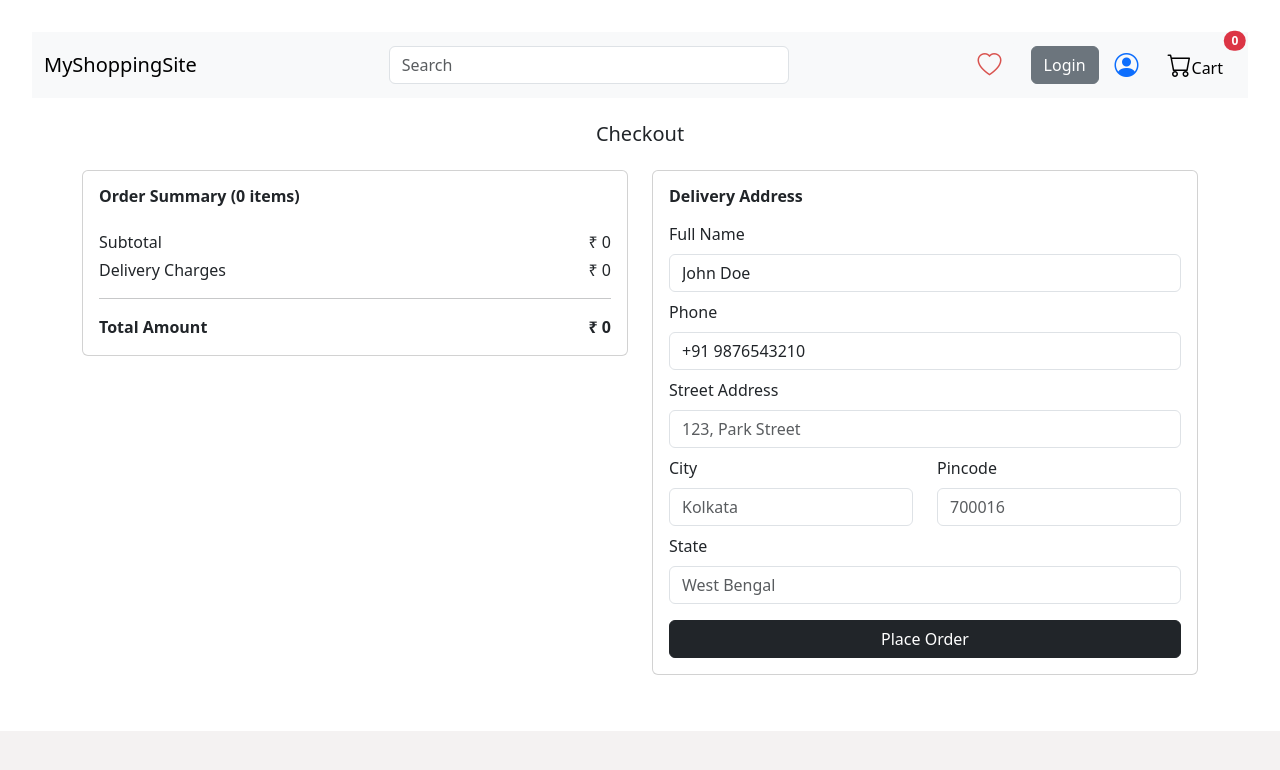
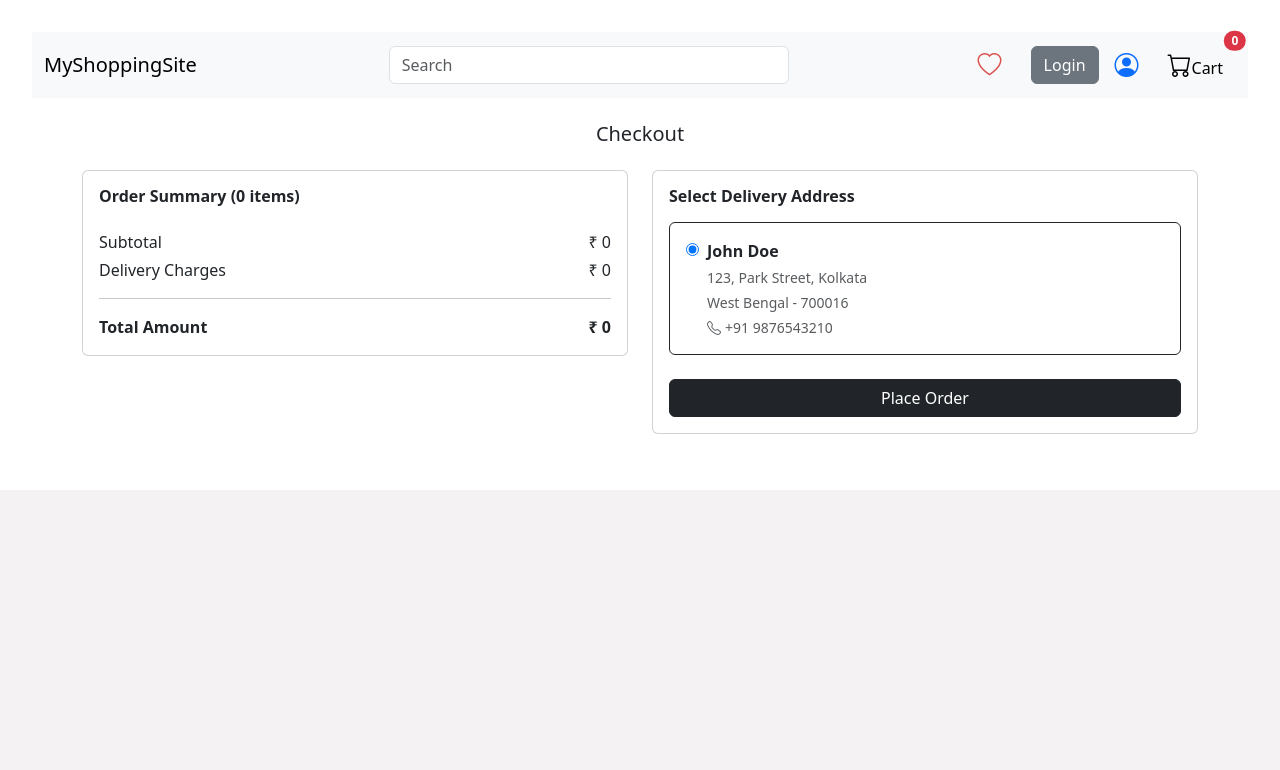
Before and after one commit to rishav-ghosh-98/Retail-App-Frontend, a React (Vite) app: page /checkout in a window 1280 px wide. Shown: the top 770 px of the page. Built offline with nearby package versions, Linux system fonts and the light colour scheme.

Commit message:
Added address edit and delete option and synced the address in checkout

```diff
--- /dev/null
+++ b/src/context/AddressContext.jsx
@@ -0,0 +1,53 @@
+import { useState } from "react";
+import { AddressContext } from "../hooks/useAddress";
+
+export const AddressProvider = ({ children }) => {
+  const [addresses, setAddresses] = useState([
+    {
+      id: 1,
+      name: "John Doe",
+      phone: "+91 9876543210",
+      street: "123, Park Street",
+      city: "Kolkata",
+      state: "West Bengal",
+      pincode: "700016",
+    },
+  ]);
+
+  const [selectedId, setSelectedId] = useState(addresses[0]?.id ?? null);
+
+  const addAddress = (address) => {
+    setAddresses((prev) => [...prev, { ...address, id: Date.now() }]);
+  };
+
+  const updateAddress = (id, updatedAddress) => {
+    setAddresses((prev) =>
+      prev.map((a) => (a.id === id ? { ...a, ...updatedAddress } : a))
+    );
+  };
+
+  const deleteAddress = (id) => {
+    setAddresses((prev) => prev.filter((a) => a.id !== id));
+    if (selectedId === id) setSelectedId(null);
+  };
+
+  const selectAddress = (id) => setSelectedId(id);
+
+  const selectedAddress = addresses.find((a) => a.id === selectedId) || null;
+
+  return (
+    <AddressContext.Provider
+      value={{
+        addresses,
+        selectedId,
+        selectedAddress,
+        addAddress,
+        updateAddress,
+        deleteAddress,
+        selectAddress,
+      }}
+    >
+      {children}
+    </AddressContext.Provider>
+  );
+};
--- /dev/null
+++ b/src/hooks/useAddress.js
@@ -0,0 +1,5 @@
+import { useContext, createContext } from "react";
+
+export const AddressContext = createContext();
+
+export const useAddress = () => useContext(AddressContext);
--- /dev/null
+++ b/src/pages/Address.jsx
@@ -0,0 +1,245 @@
+import { useState } from "react";
+import Header from "../components/Header";
+import { useAddress } from "../hooks/useAddress";
+
+const Address = () => {
+  const {
+    addresses,
+    selectedId,
+    addAddress,
+    updateAddress,
+    deleteAddress,
+    selectAddress,
+  } = useAddress();
+
+  const [showForm, setShowForm] = useState(false);
+  const [editId, setEditId] = useState(null);
+
+  const [form, setForm] = useState({
+    name: "",
+    phone: "",
+    street: "",
+    city: "",
+    state: "",
+    pincode: "",
+  });
+
+  const handleChange = (e) => {
+    setForm({ ...form, [e.target.name]: e.target.value });
+  };
+
+  const resetForm = () => {
+    setForm({
+      name: "",
+      phone: "",
+      street: "",
+      city: "",
+      state: "",
+      pincode: "",
+    });
+  };
+
+ const handleAdd = () => {
+  if (
+    !form.name ||
+    !form.street ||
+    !form.city ||
+    !form.pincode ||
+    !form.state
+  )
+    return;
+
+  if (editId !== null) {
+    updateAddress(editId, form);
+    setEditId(null);
+  } else {
+    addAddress(form);
+  }
+
+  resetForm();
+  setShowForm(false);
+};
+
+  const handleEdit = (address) => {
+    setForm(address);
+    setEditId(address.id);
+    setShowForm(true);
+  };
+
+  return (
+    <>
+      <Header />
+
+      <div className="container mt-4" style={{ maxWidth: "650px" }}>
+        <div className="d-flex justify-content-between align-items-center mb-4">
+          <h5 className="mb-0">My Addresses</h5>
+
+          <button
+            className="btn btn-dark btn-sm"
+            onClick={() => {
+              setShowForm(!showForm);
+              setEditId(null);
+              resetForm();
+            }}
+          >
+            <i className="bi bi-plus-circle me-2"></i>
+            Add New Address
+          </button>
+        </div>
+
+        {/* Add/Edit Form */}
+        {showForm && (
+          <div className="card p-3 mb-4">
+            <h6 className="fw-bold mb-3">
+              {editId ? "Edit Address" : "Add New Address"}
+            </h6>
+
+            <div className="mb-2">
+              <label className="form-label">Full Name</label>
+              <input
+                className="form-control"
+                name="name"
+                value={form.name}
+                onChange={handleChange}
+                placeholder="John Doe"
+              />
+            </div>
+
+            <div className="mb-2">
+              <label className="form-label">Phone</label>
+              <input
+                className="form-control"
+                name="phone"
+                value={form.phone}
+                onChange={handleChange}
+                placeholder="+91 9876543210"
+              />
+            </div>
+
+            <div className="mb-2">
+              <label className="form-label">Street Address</label>
+              <input
+                className="form-control"
+                name="street"
+                value={form.street}
+                onChange={handleChange}
+                placeholder="123, Park Street"
+              />
+            </div>
+
+            <div className="row mb-2">
+              <div className="col-6">
+                <label className="form-label">City</label>
+                <input
+                  className="form-control"
+                  name="city"
+                  value={form.city}
+                  onChange={handleChange}
+                  placeholder="Kolkata"
+                />
+              </div>
+
+              <div className="col-6">
+                <label className="form-label">Pincode</label>
+                <input
+                  className="form-control"
+                  name="pincode"
+                  value={form.pincode}
+                  onChange={handleChange}
+                  placeholder="700016"
+                />
+              </div>
+            </div>
+
+            <div className="mb-3">
+              <label className="form-label">State</label>
+              <input
+                className="form-control"
+                name="state"
+                value={form.state}
+                onChange={handleChange}
+                placeholder="West Bengal"
+              />
+            </div>
+
+            <div className="d-flex gap-2">
+              <button className="btn btn-dark w-100" onClick={handleAdd}>
+                {editId ? "Update Address" : "Save Address"}
+              </button>
+
+              <button
+                className="btn btn-outline-secondary w-100"
+                onClick={() => setShowForm(false)}
+              >
+                Cancel
+              </button>
+            </div>
+          </div>
+        )}
+
+        {/* Address List */}
+        {addresses.length === 0 && (
+          <p className="text-muted text-center">
+            No addresses saved yet.
+          </p>
+        )}
+
+        {addresses.map((address) => (
+          <div
+            key={address.id}
+            className={`card p-3 mb-3 ${
+              selectedId === address.id ? "border-dark" : ""
+            }`}
+          >
+            <div className="d-flex justify-content-between align-items-start">
+              <div className="d-flex gap-2 align-items-start">
+                <input
+                  type="radio"
+                  name="selectedAddress"
+                  checked={selectedId === address.id}
+                  onChange={() => selectAddress(address.id)}
+                  className="mt-1"
+                />
+
+                <div>
+                  <p className="mb-1 fw-bold">{address.name}</p>
+
+                  <p className="mb-1 text-muted small">
+                    {address.street}, {address.city}
+                  </p>
+
+                  <p className="mb-1 text-muted small">
+                    {address.state} - {address.pincode}
+                  </p>
+
+                  <p className="mb-0 text-muted small">
+                    <i className="bi bi-telephone me-1"></i>
+                    {address.phone}
+                  </p>
+                </div>
+              </div>
+
+              <div className="d-flex gap-2">
+                <button
+                  className="btn btn-outline-secondary btn-sm"
+                  onClick={() => handleEdit(address)}
+                >
+                  <i className="bi bi-pencil"></i>
+                </button>
+
+                <button
+                  className="btn btn-outline-danger btn-sm"
+                  onClick={() => deleteAddress(address.id)}
+                >
+                  <i className="bi bi-trash"></i>
+                </button>
+              </div>
+            </div>
+          </div>
+        ))}
+      </div>
+    </>
+  );
+};
+
+export default Address;
--- a/src/pages/Checkout.jsx
+++ b/src/pages/Checkout.jsx
@@ -1,64 +1,84 @@
 import Header from "../components/Header";
 import { useCart } from "../hooks/useCart";
-import { user } from "../data/user";
-import { useState } from "react";
+import { useAddress } from "../hooks/useAddress";
 import { useNavigate } from "react-router-dom";
 import toast from "react-hot-toast";
 
 const Checkout = () => {
   const { cart, totalItems, clearCart } = useCart();
+
+  const {
+    addresses,
+    selectedId,
+    selectedAddress,
+    selectAddress,
+  } = useAddress();
+
   const navigate = useNavigate();
-  const totalPrice = cart.reduce((sum, item) => sum + item.price * item.quantity, 0);
+
+  const totalPrice = cart.reduce(
+    (sum, item) => sum + item.price * item.quantity,
+    0
+  );
+
   const deliveryCharges = totalPrice > 0 ? 499 : 0;
   const totalAmount = totalPrice + deliveryCharges;
 
-  const [address, setAddress] = useState({
-    name: user.name,
-    phone: user.phone,
-    street: "",
-    city: "",
-    pincode: "",
-    state: "",
-  });
-
-  const handleChange = (e) => {
-    setAddress({ ...address, [e.target.name]: e.target.value });
-  };
-
   const handlePlaceOrder = () => {
-    if (!address.street || !address.city || !address.pincode || !address.state) {
-      toast.error("Please fill all address fields!");
+    if (!selectedAddress) {
+      toast.error("Please select a delivery address!");
       return;
     }
+
     toast.success("Order placed successfully! 🎉");
-     clearCart();                        // ✅ clear cart
+
+    clearCart();
+
     navigate("/order-success");
   };
 
   return (
     <>
       <Header />
+
       <div className="container mt-4">
         <h5 className="text-center mb-4">Checkout</h5>
+
         <div className="row">
 
           {/* LEFT - Order Summary */}
           <div className="col-12 col-md-6 mb-4">
             <div className="card p-3">
-              <h6 className="fw-bold mb-3">Order Summary ({totalItems} items)</h6>
+              <h6 className="fw-bold mb-3">
+                Order Summary ({totalItems} items)
+              </h6>
 
               {cart.map((item) => (
-                <div key={item._id} className="d-flex gap-3 align-items-center mb-3 pb-3 border-bottom">
+                <div
+                  key={item._id}
+                  className="d-flex gap-3 align-items-center mb-3 pb-3 border-bottom"
+                >
                   <img
                     src={`${import.meta.env.VITE_API_URL}${item.image}`}
                     alt={item.title}
-                    style={{ width: "70px", height: "70px", objectFit: "contain" }}
+                    style={{
+                      width: "70px",
+                      height: "70px",
+                      objectFit: "contain",
+                    }}
                   />
+
                   <div className="flex-grow-1">
                     <p className="mb-1 fw-bold">{item.title}</p>
-                    <p className="mb-0 text-muted">Qty: {item.quantity}</p>
+
+                    <p className="mb-0 text-muted">
+                      Qty: {item.quantity}
+                    </p>
                   </div>
-                  <p className="mb-0 fw-bold">₹ {item.price * item.quantity}</p>
+
+                  <p className="mb-0 fw-bold">
+                    ₹ {item.price * item.quantity}
+                  </p>
                 </div>
               ))}
 
@@ -66,11 +86,14 @@ const Checkout = () => {
                 <span>Subtotal</span>
                 <span>₹ {totalPrice}</span>
               </div>
+
               <div className="d-flex justify-content-between mt-1">
                 <span>Delivery Charges</span>
                 <span>₹ {deliveryCharges}</span>
               </div>
+
               <hr />
+
               <div className="d-flex justify-content-between fw-bold">
                 <span>Total Amount</span>
                 <span>₹ {totalAmount}</span>
@@ -78,76 +101,64 @@ const Checkout = () => {
             </div>
           </div>
 
-          {/* RIGHT - Address Form */}
+          {/* RIGHT - Address Selection */}
           <div className="col-12 col-md-6 mb-4">
             <div className="card p-3">
-              <h6 className="fw-bold mb-3">Delivery Address</h6>
+              <h6 className="fw-bold mb-3">
+                Select Delivery Address
+              </h6>
 
-              <div className="mb-2">
-                <label className="form-label">Full Name</label>
+              {addresses.length === 0 ? (
+                <p className="text-muted">
+                  No saved addresses found.
+                </p>
+              ) : (
+                addresses.map((address) => (
+                  <div
+                    key={address.id}
+                    className={`card p-3 mb-3 ${
+                      selectedId === address.id
+                        ? "border-dark"
+                        : ""
+                    }`}
+                  >
+                    <div className="d-flex gap-2 align-items-start">
+
                       <input
-                  type="text"
-                  className="form-control"
-                  name="name"
-                  value={address.name}
-                  onChange={handleChange}
+                        type="radio"
+                        name="selectedAddress"
+                        checked={selectedId === address.id}
+                        onChange={() =>
+                          selectAddress(address.id)
+                        }
+                        className="mt-1"
                       />
-              </div>
-              <div className="mb-2">
-                <label className="form-label">Phone</label>
-                <input
-                  type="text"
-                  className="form-control"
-                  name="phone"
-                  value={address.phone}
-                  onChange={handleChange}
-                />
-              </div>
-              <div className="mb-2">
-                <label className="form-label">Street Address</label>
-                <input
-                  type="text"
-                  className="form-control"
-                  name="street"
-                  placeholder="123, Park Street"
-                  onChange={handleChange}
-                />
-              </div>
-              <div className="row mb-2">
-                <div className="col-6">
-                  <label className="form-label">City</label>
-                  <input
-                    type="text"
-                    className="form-control"
-                    name="city"
-                    placeholder="Kolkata"
-                    onChange={handleChange}
-                  />
-                </div>
-                <div className="col-6">
-                  <label className="form-label">Pincode</label>
-                  <input
-                    type="text"
-                    className="form-control"
-                    name="pincode"
-                    placeholder="700016"
-                    onChange={handleChange}
-                  />
+
+                      <div>
+                        <p className="mb-1 fw-bold">
+                          {address.name}
+                        </p>
+
+                        <p className="mb-1 text-muted small">
+                          {address.street}, {address.city}
+                        </p>
+
+                        <p className="mb-1 text-muted small">
+                          {address.state} - {address.pincode}
+                        </p>
+
+                        <p className="mb-0 text-muted small">
+                          <i className="bi bi-telephone me-1"></i>
+                          {address.phone}
+                        </p>
                       </div>
                     </div>
-              <div className="mb-3">
-                <label className="form-label">State</label>
-                <input
-                  type="text"
-                  className="form-control"
-                  name="state"
-                  placeholder="West Bengal"
-                  onChange={handleChange}
-                />
                   </div>
+                ))
+              )}
 
               <button
-                className="btn btn-dark w-100"
+                className="btn btn-dark w-100 mt-2"
                 onClick={handlePlaceOrder}
               >
                 Place Order
```
Also changed, not shown: src/main.jsx (+8 -0 lines). Lines whose indentation alone changed are shown as unchanged.
